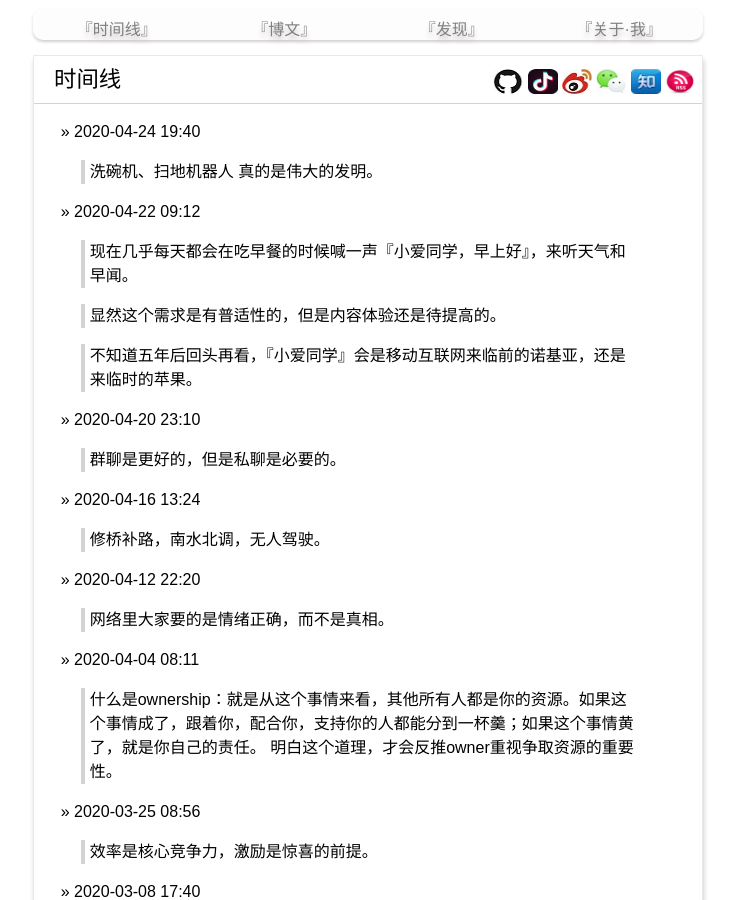
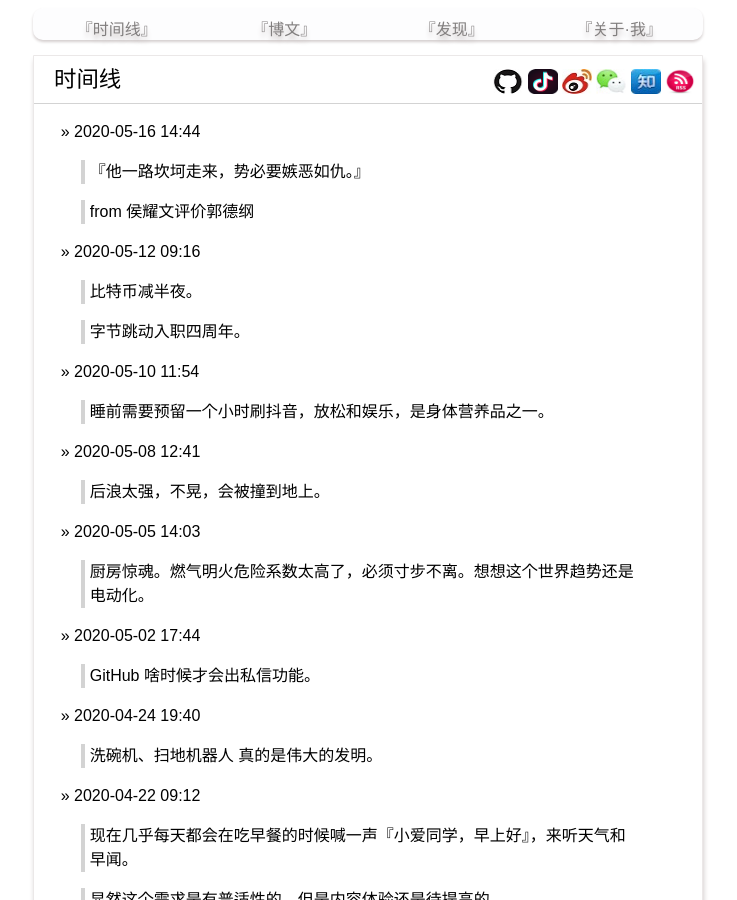
Before and after one commit to yanyiwu/blog, a Jekyll site: the page built from index.md, in a window 1280 px wide and 900 px high. Shown: the whole window, without its empty margins (272-1009 px from the left). Built offline with Jekyll 4.4.1, drawn with Linux system fonts in a browser that asks for light colours; Markdown is read by kramdown in place of the engine named in the settings; comment, search, counter and statistics services are not loaded.

Commit message:
[moment] 0516

```diff
--- a/index.md
+++ b/index.md
@@ -2,6 +2,34 @@
 layout: posting
 title: 时间线
 ---
+
+&raquo; 2020-05-16 14:44
+
+> 『他一路坎坷走来，势必要嫉恶如仇。』
+
+> from 侯耀文评价郭德纲
+
+&raquo; 2020-05-12 09:16
+
+> 比特币减半夜。
+
+> 字节跳动入职四周年。
+
+&raquo; 2020-05-10 11:54
+
+> 睡前需要预留一个小时刷抖音，放松和娱乐，是身体营养品之一。
+
+&raquo; 2020-05-08 12:41
+
+> 后浪太强，不晃，会被撞到地上。
+
+&raquo; 2020-05-05 14:03
+
+> 厨房惊魂。燃气明火危险系数太高了，必须寸步不离。想想这个世界趋势还是电动化。
+
+&raquo; 2020-05-02 17:44
+
+> GitHub 啥时候才会出私信功能。
 
 &raquo; 2020-04-24 19:40
 
```
